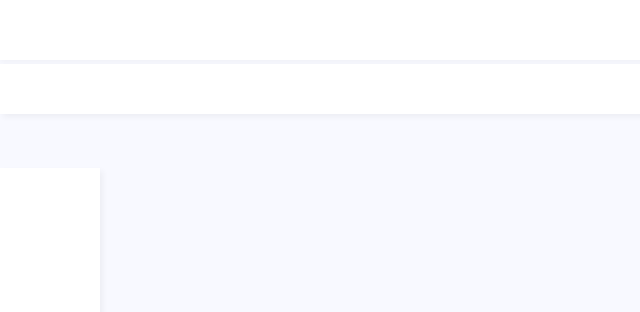
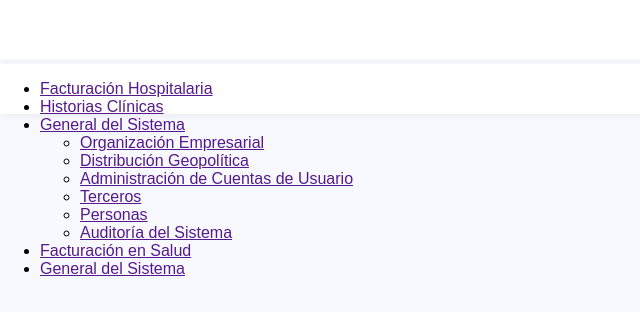
Before and after one commit to soyandresgar/tuRx, a plain HTML site: page index.html in a window 1280 px wide. Shown: the whole page, without its empty margins (0-640 px from the left). Drawn offline with nearby package versions, Linux system fonts and the light colour scheme; files that its build step writes are made by us from their sources; a web font is replaced by a local one.

Commit message:
info menu agregada

```diff
--- a/index.html
+++ b/index.html
@@ -15,10 +15,32 @@
     </section>
 
     <section class="top-menu">
+        <ul class="top-menu-nav">
+            <li><a href="">Facturación Hospitalaria</a></li>
+            <li><a href="">Historias Clínicas</a></li>
+            <li><a href="">General del Sistema</a>
+                <ul>
+                    <li><a href="">Organización Empresarial</a>
+                    <li><a href="">Distribución Geopolítica</a>
+                    <li><a href="">Administración de Cuentas de Usuario</a>
+                    <li><a href="">Terceros</a>
+                    <li><a href="">Personas</a>
+                    <li><a href="">Auditoría del Sistema</a>
+                </ul>
+            </li>
+            <li><a href="">Facturación en Salud</a></li>
+            <li><a href="">General del Sistema</a></li>
+
+        </ul>
     </section>
 
     <section class="side-menu">
+        <div class="new-diag">
+        </div>
 
+        <div class="new-hist">
+
+        </div>
     </section>
 
     <section class="dashboard">
```
